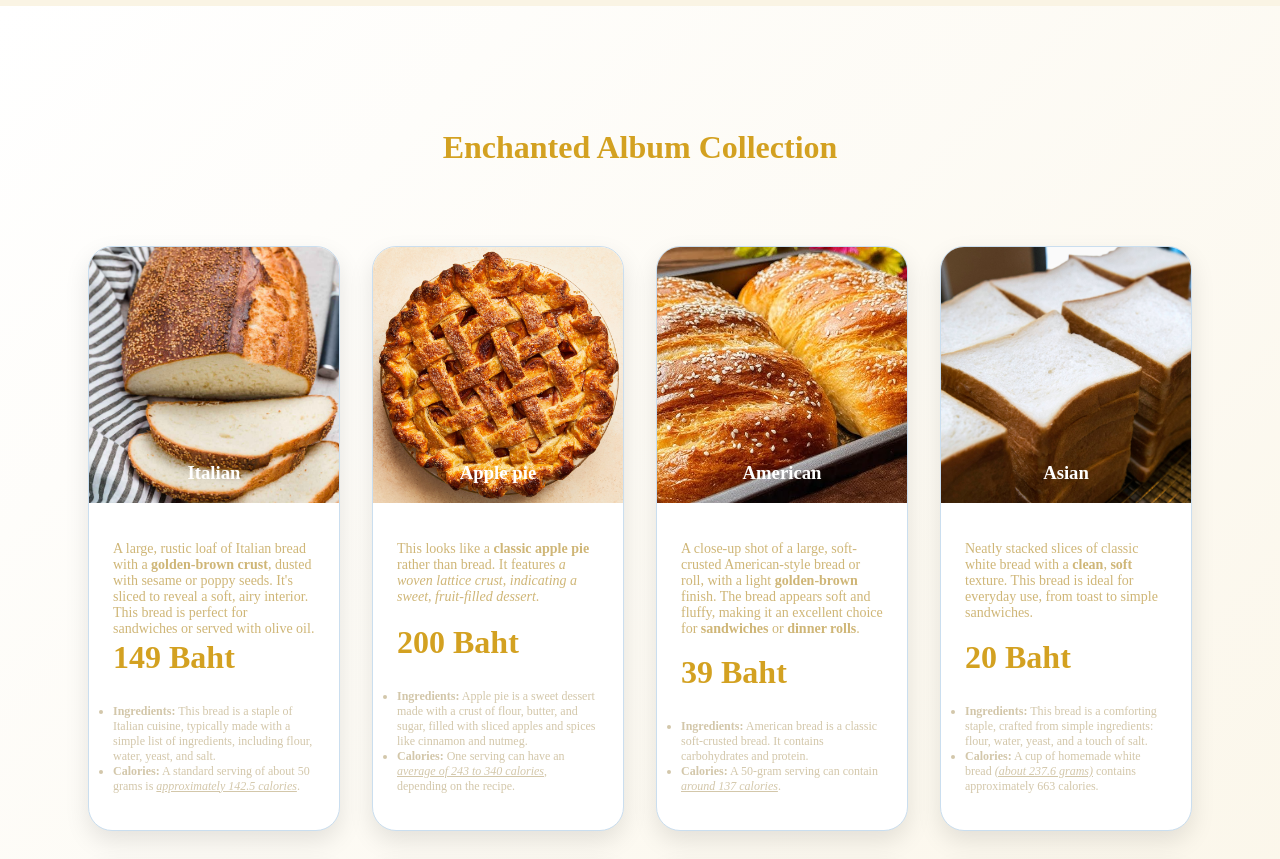
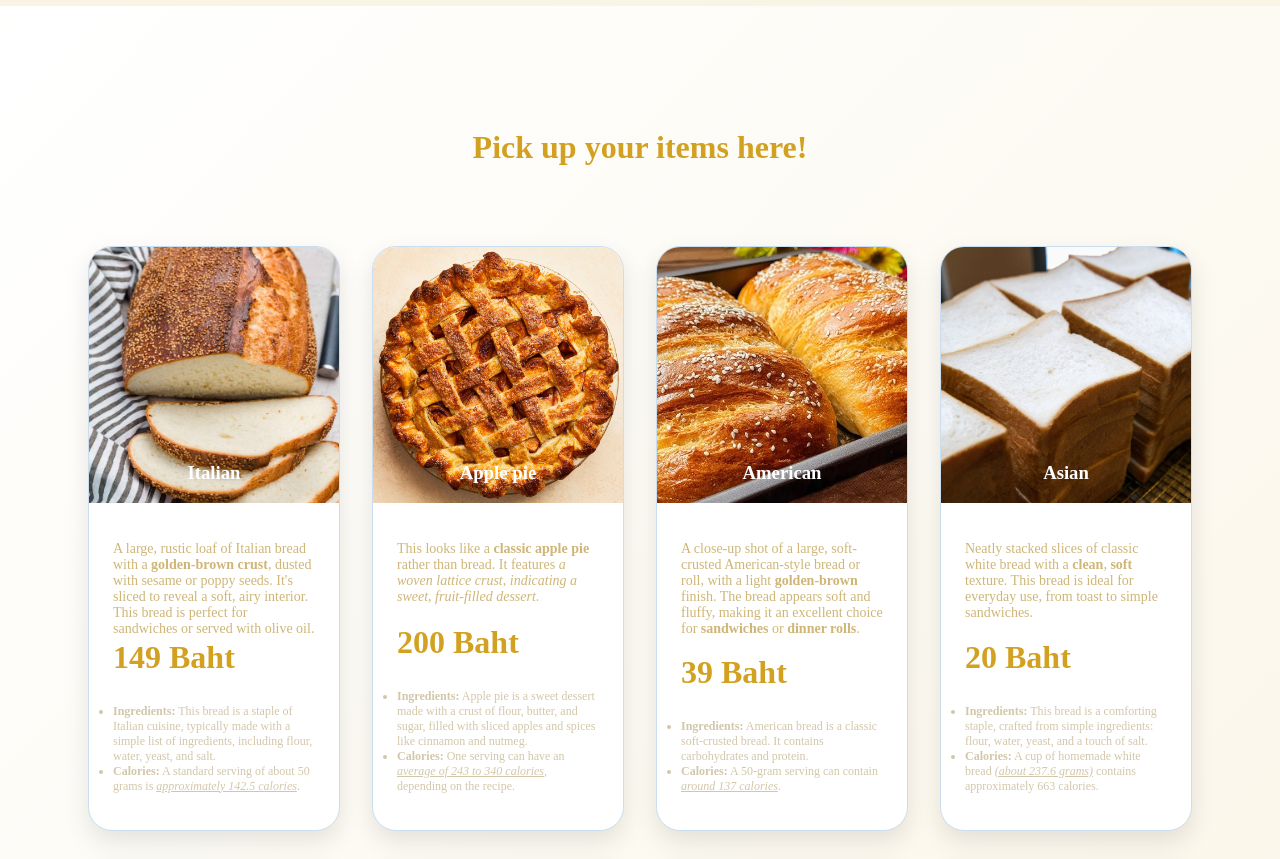
Before and after one commit to GearJP2/CS100, a plain HTML site: page 6809681460/index.html in a window 1280 px wide. Shown: the part 1220-2079 px from the top of the page. Drawn offline with Linux system fonts and the light colour scheme; a web font is replaced by a local one.

Commit message:
finish la

```diff
--- a/6809681460/index.html
+++ b/6809681460/index.html
@@ -73,7 +73,7 @@
     <section id="Shop" class="albums-section">
         <div class="container-shop">
             <h2 class="section-title albums-title">
-                <strong>Enchanted Album Collection</strong>
+                <strong>Pick up your items here!</strong>
             </h2>
 
             <div class="albums-grid">
```
